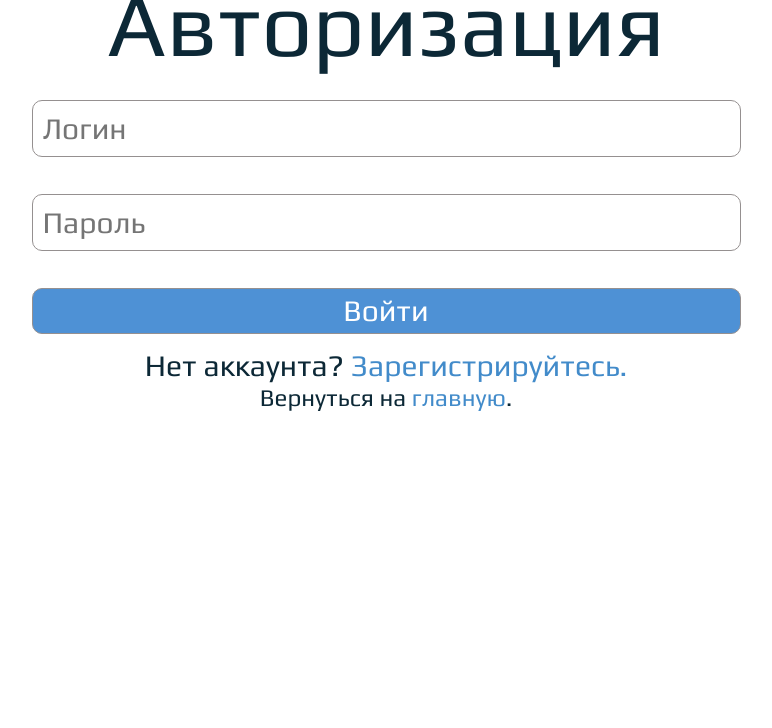
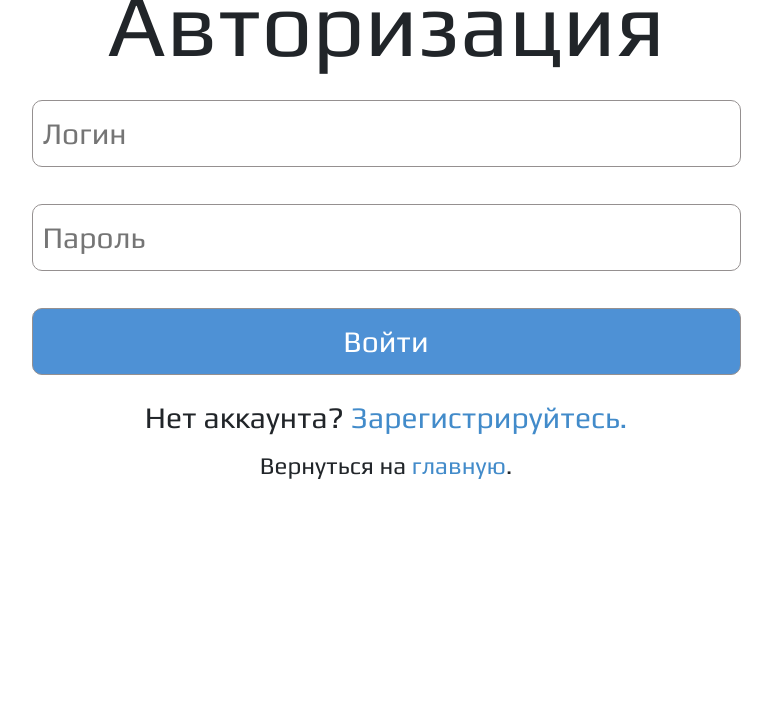
Before and after one commit to eazyyz/KoordinatorOtpyskov, a PHP site: page / in a window 1280 px wide. Shown: the part 356-1084 px from the top of the page, without its empty margins (254-1026 px from the left). Before the commit the page ends 767 px from the top, so only its background shows below. Run offline with PHP 8.4, Linux system fonts and the light colour scheme.

Commit message:
Update style.css

```diff
--- a/Login/assets/style.css
+++ b/Login/assets/style.css
@@ -9,13 +9,6 @@
 * {
   margin: 0;
   padding: 0;
-}
-
-body {
-  font-size: 16px;
-  font-family: "Montserrat", sans-serif;
-  line-height: 150%;
-  color: #0C2836;
 }
 
 ul {
```
